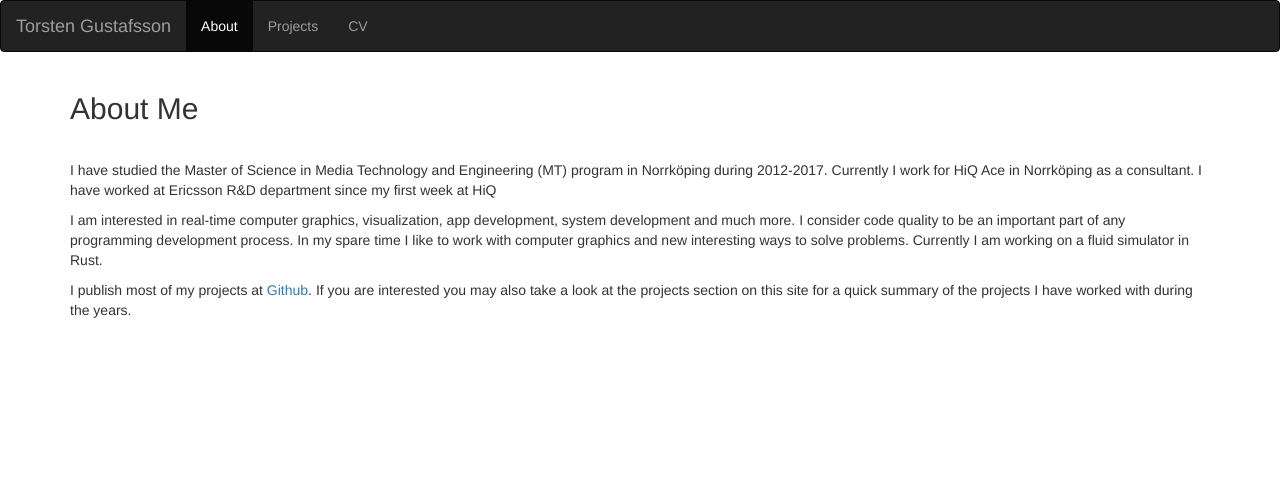
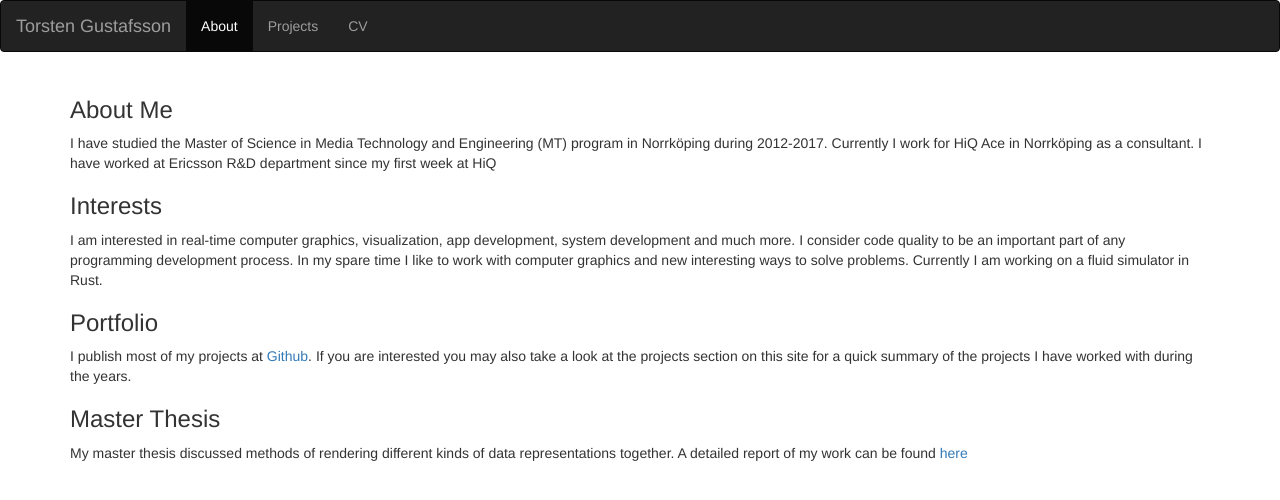
Before and after one commit to torstengustafsson/torstengustafsson.github.io, a Jekyll site: the page pages/about/index.html, which Jekyll copies as it is, in a window 1280 px wide. Shown: the top 500 px of the page. Built offline with Jekyll 4.4.1, drawn with Linux system fonts in a browser that asks for light colours.

Commit message:
update about with headers and thesis work

```diff
--- a/pages/about/index.html
+++ b/pages/about/index.html
@@ -25,11 +25,18 @@
 <div class="container">
     <div class="row">
         <div class="col-lg-12">
-            <h2>About Me</h2>
             <div class="col-xs-12" style="height:25px;"></div>
+            <h3>About Me</h3>
             <p>I have studied the Master of Science in Media Technology and Engineering (MT) program in Norrköping during 2012-2017. Currently I work for HiQ Ace in Norrköping as a consultant. I have worked at Ericsson R&D department since my first week at HiQ</p>
+
+            <h3>Interests</h3>
             <p>I am interested in real-time computer graphics, visualization, app development, system development and much more. I consider code quality to be an important part of any programming development process. In my spare time I like to work with computer graphics and new interesting ways to solve problems. Currently I am working on a fluid simulator in Rust.</p>
+
+            <h3>Portfolio</h3>
             <p>I publish most of my projects at <a target="blank" href="https://github.com/torstengustafsson">Github</a>. If you are interested you may also take a look at the projects section on this site for a quick summary of the projects I have worked with during the years.</p>
+
+            <h3>Master Thesis</h3>
+            <p>My master thesis discussed methods of rendering different kinds of data representations together. A detailed report of my work can be found <a target="blank" href="2017-Sigrad-HybridRendering.pdf">here</a></p>
         </div>
     </div>
 </div>
```
Also changed, not shown: 1 other file.
